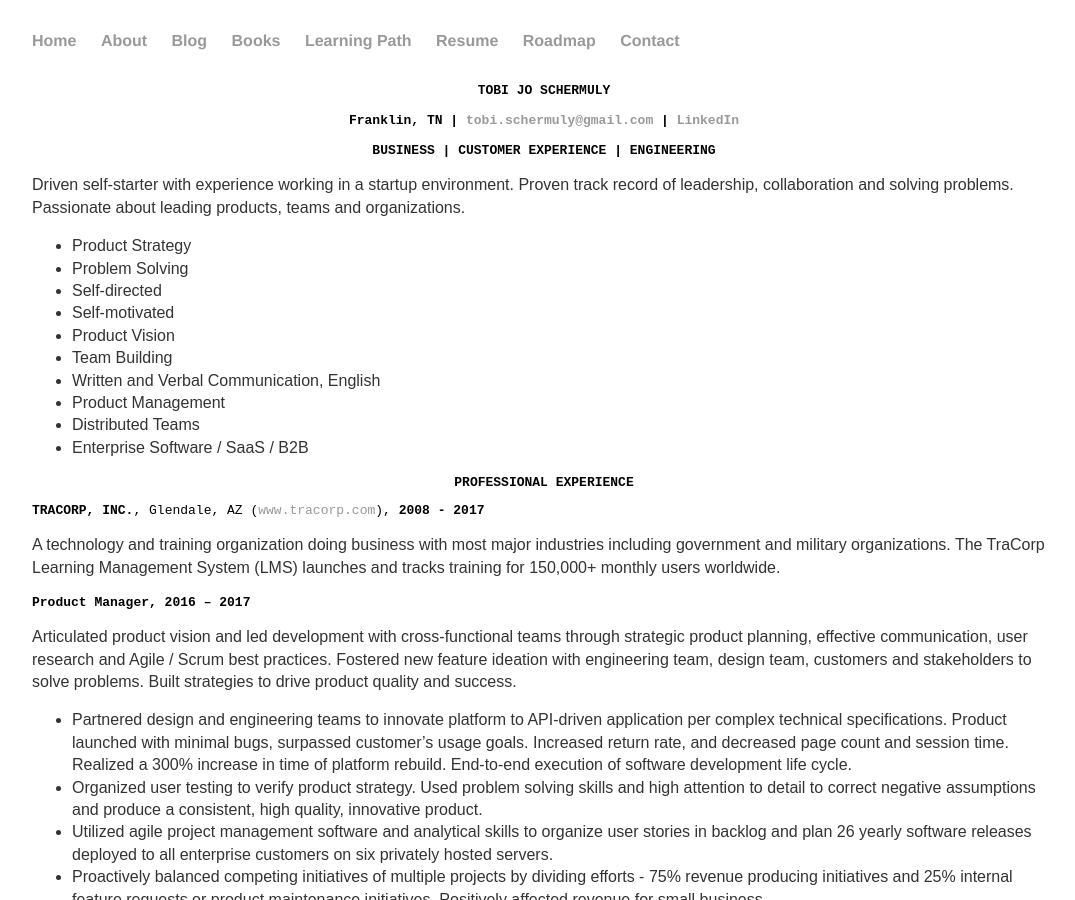
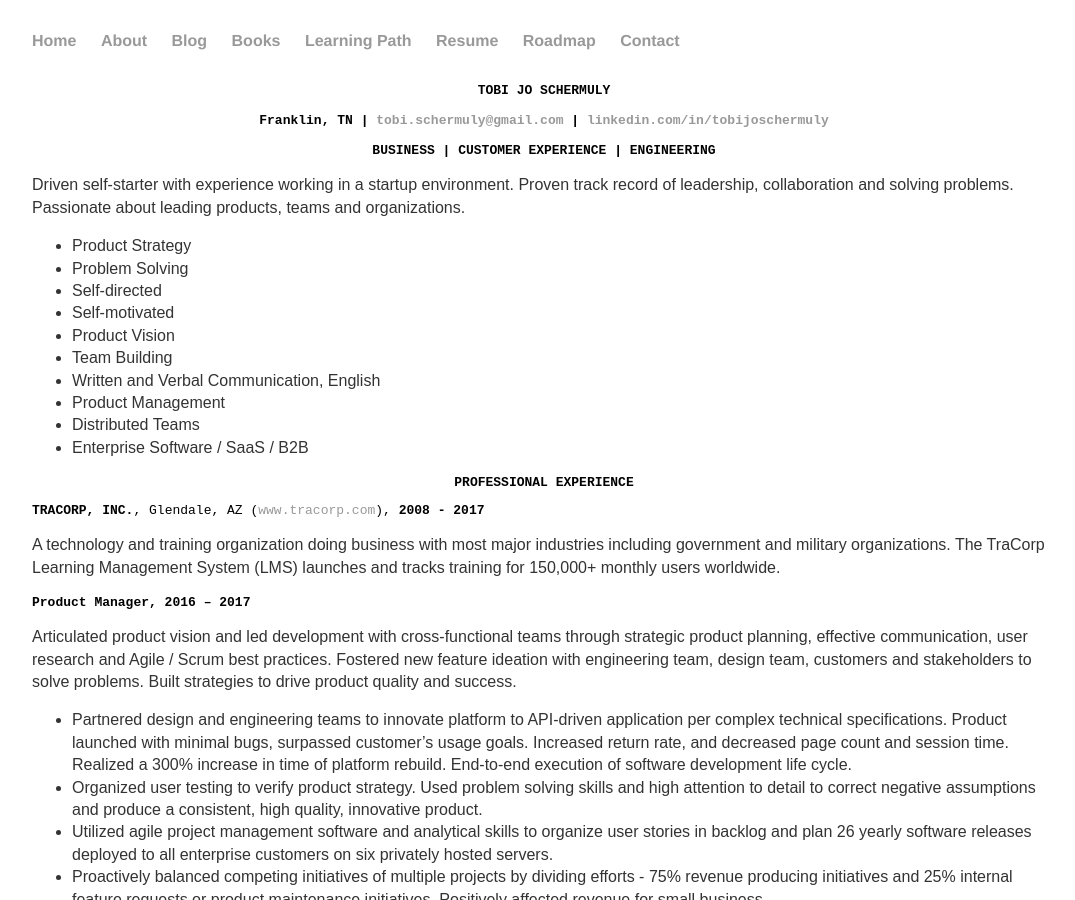
Before and after one commit to t0biasj0seph/t0biasj0seph, a Jekyll site: the page built from resume/index.md, in a window 1280 px wide and 900 px high. Shown: the whole window, without its empty margins (96-1171 px from the left). Built offline with Jekyll 4.4.1, drawn with Linux system fonts in a browser that asks for light colours; some web fonts are replaced.

Commit message:
resume changes

```diff
--- a/resume/index.md
+++ b/resume/index.md
@@ -5,7 +5,7 @@ title: Tobi Jo Schermuly's Resume
 <pre style="text-align:center;"><b>
 TOBI JO SCHERMULY
 
-Franklin, TN | <a href="mailto:tobi.schermuly@gmail.com">tobi.schermuly@gmail.com</a> | <a href="http://linkedin.com/in/tobijoschermuly" target="'\_'blank">LinkedIn</a>
+Franklin, TN | <a href="mailto:tobi.schermuly@gmail.com">tobi.schermuly@gmail.com</a> | <a href="http://linkedin.com/in/tobijoschermuly" target="'\_'blank">linkedin.com/in/tobijoschermuly</a>
 
 BUSINESS | CUSTOMER EXPERIENCE | ENGINEERING
 </b></pre>
```
